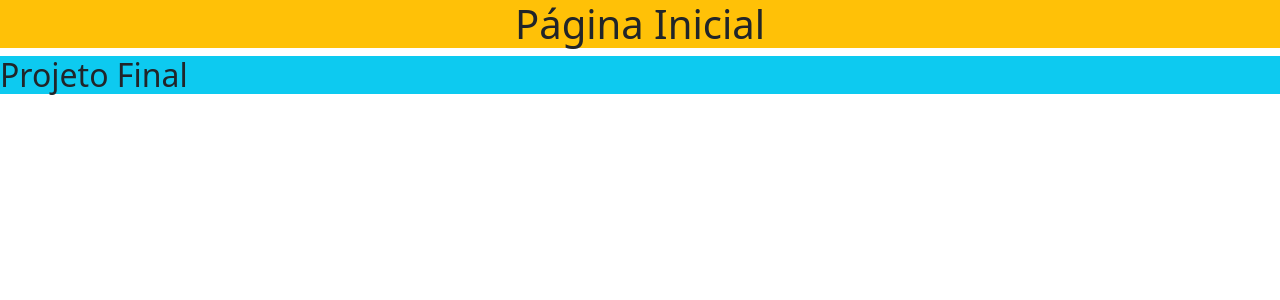
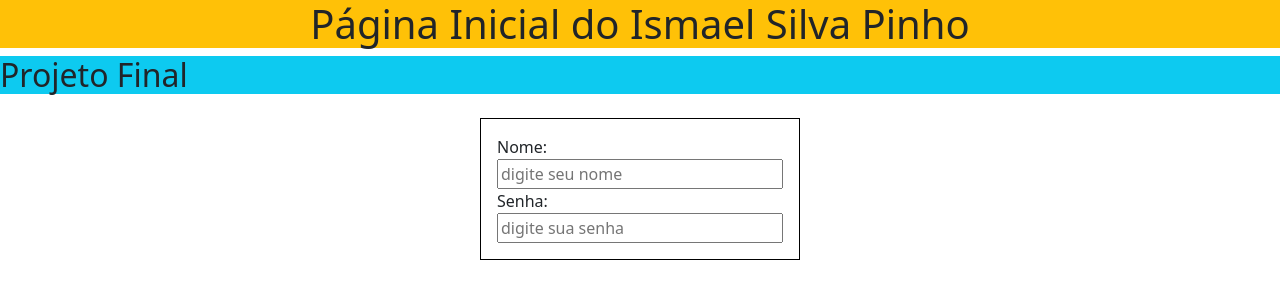
Before and after one commit to ismaelce122/ProjetoFinalIsmael, a Flask app: page / in a window 1280 px wide. Shown: the top 300 px of the page. Run offline with Flask 3, Linux system fonts and the light colour scheme; some libraries are stand-ins or nearby versions.

Commit message:
Servidor Online

```diff
--- a/templates/index.html
+++ b/templates/index.html
@@ -2,7 +2,17 @@
 
 {% block conteudo %}
 
-<h1 class="bg-warning text-center">Página Inicial</h1>
+<h1 class="bg-warning text-center">Página Inicial do Ismael Silva Pinho</h1>
 <h2 class="bg-info">Projeto Final</h2>
+<form class="m-auto w-25 mt-4 border border-black p-3">
+    <div>
+        <label for="nome">Nome:</label>
+        <input class="w-100" type="text" id="nome" name="nome" placeholder="digite seu nome">
+    </div>
+    <div>
+        <label for="senha">Senha:</label>
+        <input class="w-100" type="password" id="senha" name="senha" placeholder="digite sua senha">
+    </div>
+</form>
 
 {% endblock %}
```
